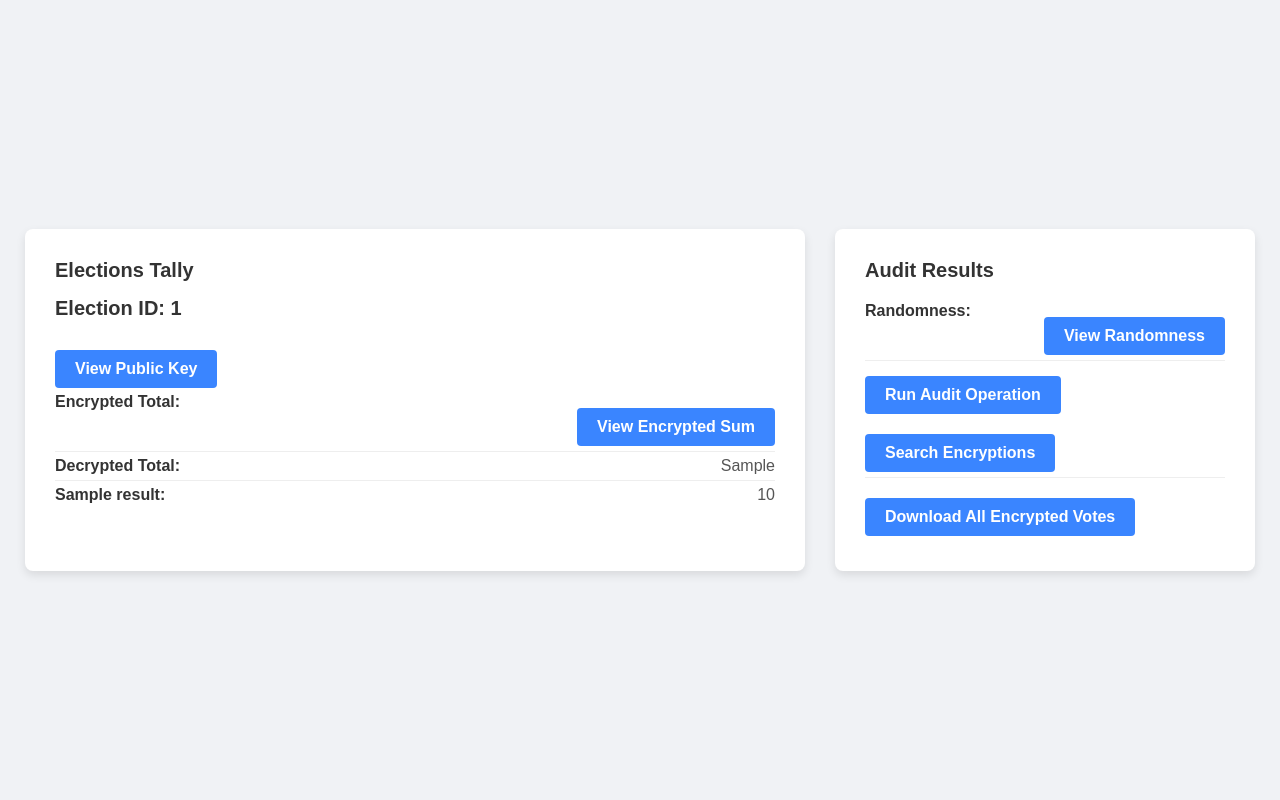
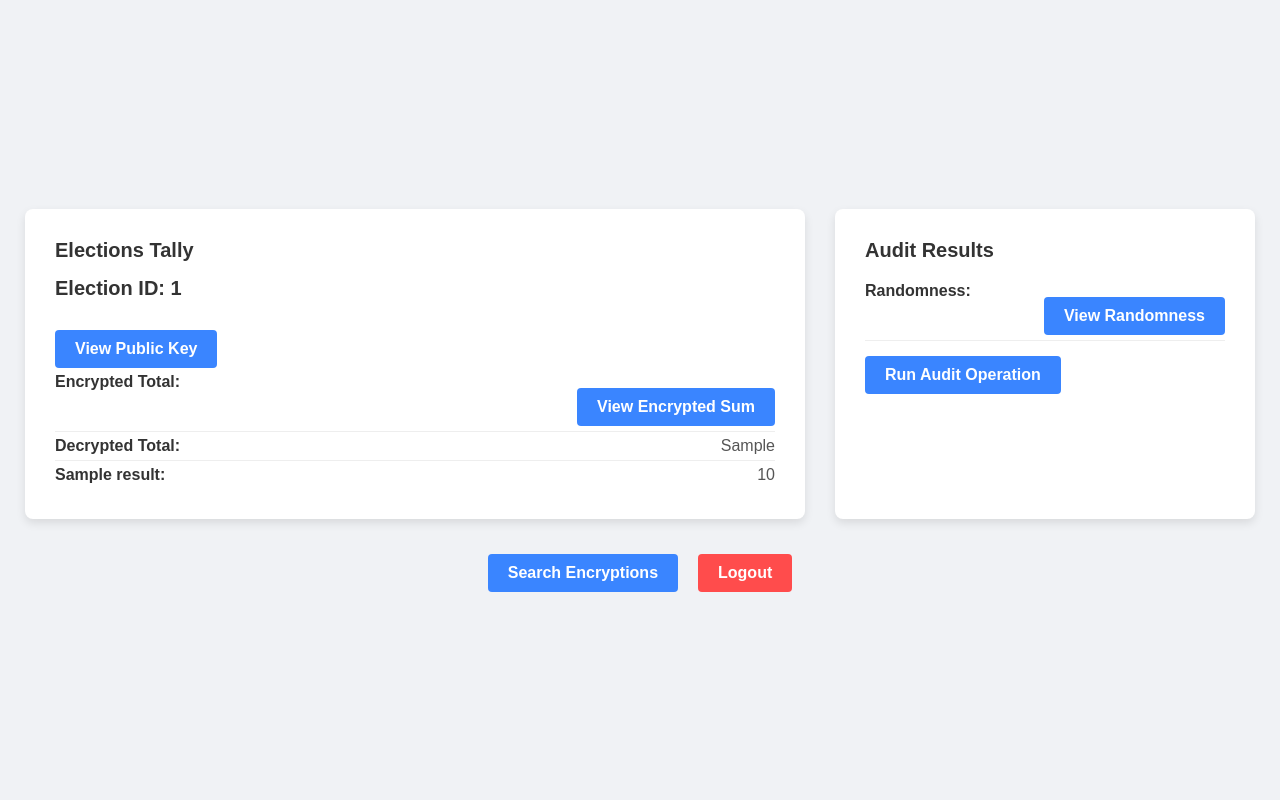
Before and after one commit to couldseeyah/verifiable_voting_demo, a Flask app: template templates/results.html in a window 1280 px wide. Run offline with Flask 3, Linux system fonts and the light colour scheme; the template is opened without the code that fills it: most values are stand-ins (such as "Sample title", 1, 10 or a date in 2020).

Commit message:
audit operation + logout buttons

```diff
--- a/app.py
+++ b/app.py
@@ -1,5 +1,5 @@
-from flask import Flask, render_template, request, redirect, url_for, send_file
-import io, jsonify
+from flask import Flask, render_template, request, redirect, url_for, send_file, jsonify
+import io
 from database_handler import Database
 from dotenv import load_dotenv
 import os
@@ -26,6 +26,16 @@ print("Supabase URL: ", SUPABASE_URL)
 @app.route('/')
 def home():
     return render_template('login.html')
+
+@app.route('/logout', methods=['GET'])
+def logout():
+    # Redirect to login page
+    return redirect(url_for('voter_login'))  # Assuming 'home' renders the login page
+
+@app.route('/admin_dashboard', methods=['GET'])
+def admin_dashboard():
+    return render_template('admin_dashboard.html')
+
 
 @app.route('/admin/login', methods=['GET', 'POST'])
 def admin_login():
@@ -341,6 +351,8 @@ def perform_audit():
     combined_randomness = last_election['combined_randomness'].lstrip(string.punctuation)
     encryption_handler = Encryption(public_key=public_key)
     combined_randomness = re.sub(r'[^\d]', '', combined_randomness)
+    print("combined rand: ", combined_randomness)
+    print("decrypted tally: ", decrypted_tally)
 
     # Convert to an integer
     try:
@@ -356,8 +368,6 @@ def perform_audit():
     re_encrypted_strings = ','.join(re_encrypted_strings)
     # Return all data as JSON
     return jsonify({
-        'decrypted_tally': decrypted_tally,
-        'public_key': public_key,
         'encrypted_tally': encrypted_tally,
         're_encrypted_tally': re_encrypted_strings
     })
@@ -392,7 +402,6 @@ def search_vote():
 @app.route('/results', methods=['GET'])
 def results():
     last_election = db_handler.retrieve_last_election()
-    print("Last election: ", last_election)
     if last_election:
         candidates = db_handler.retrieve_candidates(last_election['id'])
         decrypted_tally = last_election['decrypted_tally'].split(',')
--- a/templates/results.html
+++ b/templates/results.html
@@ -15,6 +15,7 @@
 
         body {
             display: flex;
+            flex-direction: column;
             align-items: center;
             justify-content: center;
             height: 100vh;
@@ -138,11 +139,35 @@
             text-decoration: none;
             cursor: pointer;
         }
+
+        /* Styling for bottom buttons */
+        .bottom-buttons {
+            display: flex;
+            flex-direction: row;
+            justify-content: center;
+            gap: 20px;
+            margin-top: 20px;
+        }
+
+        .logout-button {
+            padding: 10px 20px;
+            font-size: 16px;
+            font-weight: bold;
+            color: #fff;
+            background-color: #ff4c4c;
+            border: none;
+            border-radius: 4px;
+            cursor: pointer;
+            transition: background-color 0.3s;
+        }
+
+        .logout-button:hover {
+            background-color: #cc3b3b;
+        }
     </style>
 </head>
 
 <body>
-
     <div class="container">
         <!-- Election Tally Card -->
         <div class="card tally">
@@ -156,10 +181,9 @@
                 <button onclick="showModal('encrypted-sum')">View Encrypted Sum</button>
             </div>
 
-
             <div class="result-item">
                 <span class="label">Decrypted Total:</span>
-                <span class="value">{{ last_election.decrypted_tally }}</span> <!-- Dummy decrypted total -->
+                <span class="value">{{ last_election.decrypted_tally }}</span>
             </div>
 
             <!-- Candidate vote counts -->
@@ -182,23 +206,18 @@
             </div>
 
             <!-- Button to perform backend operation and show results -->
-            <div>
-                <form action="/perform_audit" method="post">
-                    <button type="submit">Run Audit Operation</button>
-                </form>
-            </div>
+            <button onclick="showModal('audit-results')">Run Audit Operation</button>
+        </div>
+    </div>
 
-            <div class="result-item">
-                <form action="/search_encryptions" method="get">
-                    <button type="submit" class="search-encryptions-btn">Search Encryptions</button>
-                </form>
-            </div>
-
-            <div class="result-item">
-                <form action="/download_encryptions" method="get">
-                    <button type="submit" class="search-decryptions-btn">Download All Encrypted Votes</button>
-                </form>
-        </div>
+    <!-- Bottom Buttons -->
+    <div class="bottom-buttons">
+        <form action="/search_encryptions" method="get">
+            <button type="submit">Search Encryptions</button>
+        </form>
+        <form action="/logout" method="get">
+            <button type="submit" class="logout-button">Logout</button>
+        </form>
     </div>
 
     <!-- Modal Structure -->
@@ -209,104 +228,59 @@
         </div>
     </div>
 
-<script>
-    // // Encrypted sum and randomness values (replace these with dynamic values if needed)
-    // const encryptedSum = "{{ last_election['encrypted_sum'] }}";
-    // const randomness = "{{ last_election['combined_randomness'] }}";
-    // let reEncryptedTally = [];  // Placeholder for re-encrypted tally
-
-
-    // Function to handle the audit operation
-    function runAudit() {
-        const modal = document.getElementById('modal');
-        const modalText = document.getElementById('modal-text');
-        const runAuditButton = document.getElementById('run-audit-btn');
-
-        // Disable the button to prevent multiple clicks
-        runAuditButton.disabled = true;
-        runAuditButton.textContent = "Running Audit...";
-
-        // Perform the audit operation using an AJAX request
-        fetch('/perform_audit', {
-            method: 'POST',
-            headers: {
-                'Content-Type': 'application/json',
-            },
-        })
-        .then(response => response.json())
-        .then(data => {
-            if (data.error) {
-                alert('Error: ' + data.error);
-                runAuditButton.disabled = false;
-                runAuditButton.textContent = "Run Audit Operation";
-                return;
-            }
-
-            // Prepare modal content
-            const decryptedTally = data.decrypted_tally.join(', ');
-            const publicKey = data.public_key;
-            const encryptedTally = data.encrypted_tally;
-            const reEncryptedTally = data.re_encrypted_tally.join(', ');
-
-            modalText.innerHTML = `
-                <h3>Audit Results</h3>
-                <p><strong>Decrypted Tally:</strong> ${decryptedTally}</p>
-                <p><strong>Public Key:</strong> ${publicKey}</p>
-                <p><strong>Encrypted Tally:</strong> ${encryptedTally}</p>
-                <p><strong>Re-Encrypted Tally:</strong><br>${reEncryptedTally.replace(/,/g, '<br>')}</p>
-            `;
-
-            // Show the modal
-            modal.style.display = 'block';
-
-            // Enable the button again
-            runAuditButton.disabled = false;
-            runAuditButton.textContent = "Run Audit Operation";
-        })
-        .catch(error => {
-            console.error('Error:', error);
-            alert('An error occurred while running the audit.');
-            runAuditButton.disabled = false;
-            runAuditButton.textContent = "Run Audit Operation";
-        });
-    }
-
-    // Close the modal
-    function closeModal() {
-        const modal = document.getElementById('modal');
-        modal.style.display = 'none';
-    }
+    <script>
+        // Encrypted sum, randomness, and public key values dynamically passed from the backend
+        const encryptedSum = "{{ last_election['encrypted_sum'] }}";
+        const randomness = "{{ last_election['combined_randomness'] }}";
+        const publicKey = "{{ last_election['public_key'] }}";
 
         function showModal(field) {
             const modal = document.getElementById('modal');
             const modalText = document.getElementById('modal-text');
-
             let textToShow = '';
 
             if (field === 'encrypted-sum') {
                 textToShow = encryptedSum;
             } else if (field === 'randomness') {
                 textToShow = randomness;
-            }
-            else if (field === 'public_key') {
+            } else if (field === 'public_key') {
                 textToShow = publicKey;
+            } else if (field === 'audit-results') {
+                // Fetch audit data dynamically for Run Audit Operation
+                fetch('/perform_audit', {
+                    method: 'POST',
+                    headers: { 'Content-Type': 'application/json' },
+                })
+                    .then((response) => response.json())
+                    .then((data) => {
+                        if (data.error) {
+                            alert('Error: ' + data.error);
+                            return;
+                        }
+                        const encryptedSum = data.encrypted_tally;
+                        const reEncryptedSum = data.re_encrypted_tally.replace(/,/g, ',\n');
+                        textToShow = `Encrypted Sum:\n${encryptedSum}\n\nRe-Encrypted Sum:\n${reEncryptedSum}`;
+                        modalText.textContent = textToShow;
+                        modalText.style.whiteSpace = 'pre-wrap';
+                        modal.style.display = 'block';
+                    })
+                    .catch((error) => {
+                        console.error('Error:', error);
+                        alert('An error occurred while fetching audit results.');
+                    });
+                return;
             }
 
-            // Replace commas with commas followed by a newline
             modalText.textContent = textToShow.replace(/,/g, ',\n');
-
-            // Ensure newlines are respected in the modal text
             modalText.style.whiteSpace = 'pre-wrap';
-
             modal.style.display = 'block';
         }
-        // Close the modal
+
         function closeModal() {
             const modal = document.getElementById('modal');
             modal.style.display = 'none';
         }
     </script>
-
 </body>
 
 </html>
```
Also changed, not shown: templates/admin_dashboard.html (+21 -1 lines), templates/prev_elections.html (+45 -10 lines).
